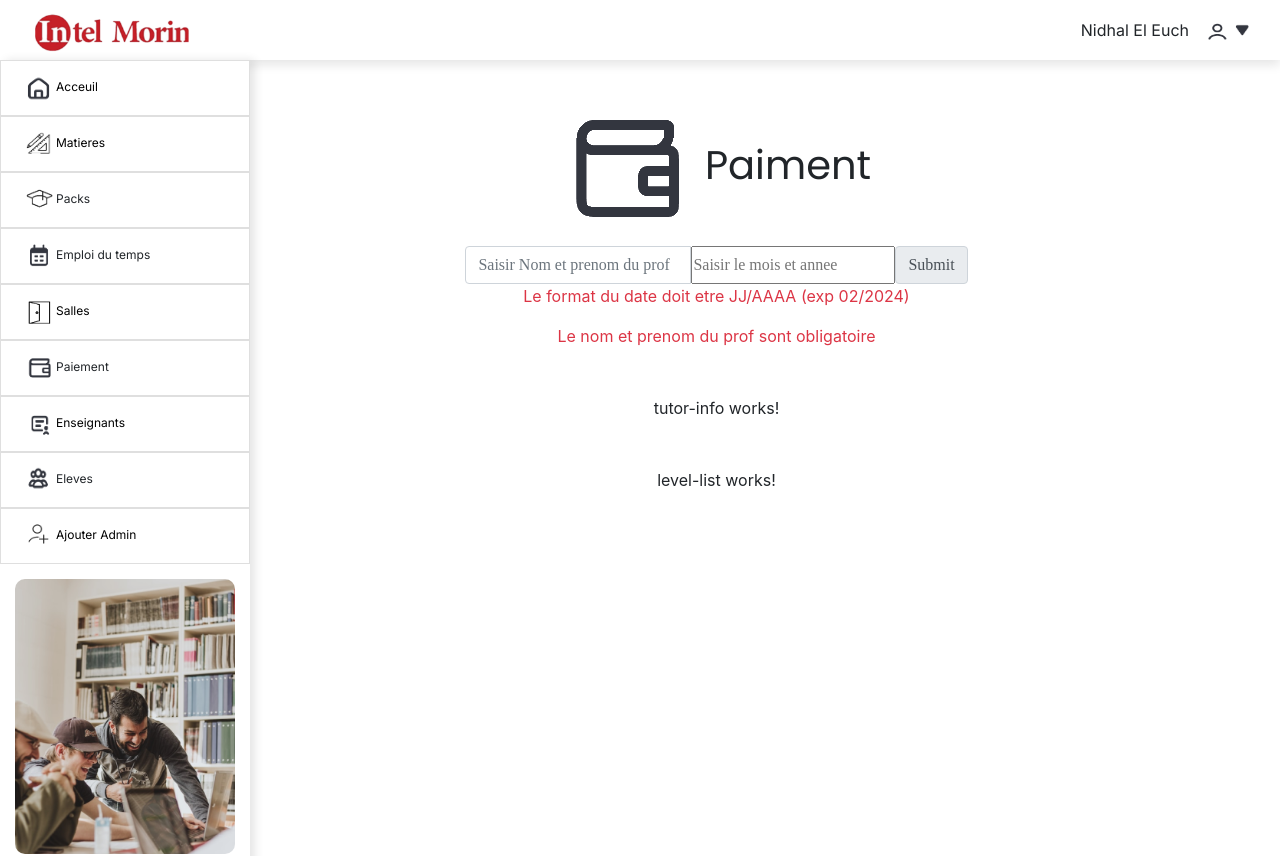
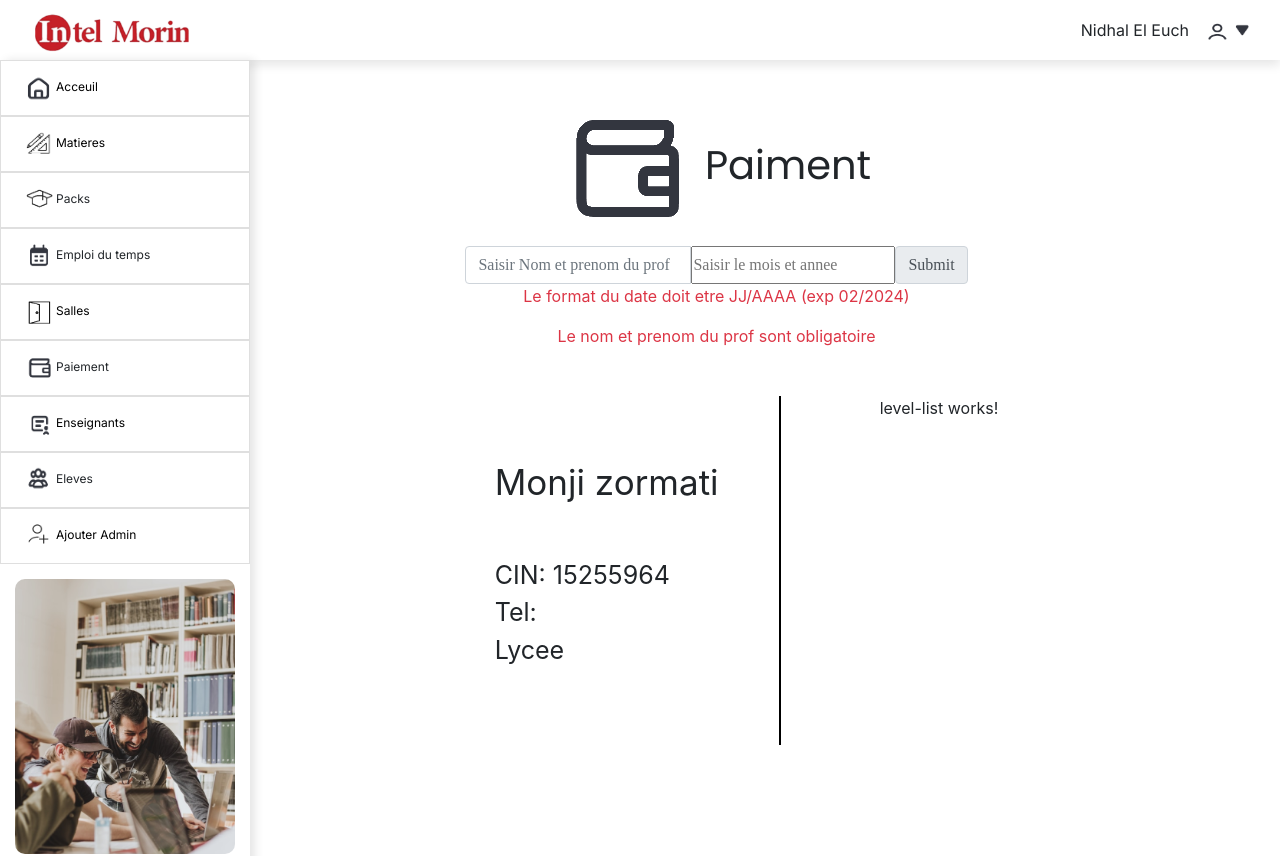
Before and after one commit to KoussayDhifi/IntelMorin, an Angular app in the folder frontend/InelMorin/: page /paiment/enseignant in a window 1280 px wide. Shown: the top 856 px of the page. Built offline with nearby package versions, Linux system fonts and the light colour scheme.

Commit message:
Add tutor info

```diff
--- a/frontend/InelMorin/src/app/tutor-payment/tutor-info/tutor-info.component.html
+++ b/frontend/InelMorin/src/app/tutor-payment/tutor-info/tutor-info.component.html
@@ -1 +1,9 @@
-<p>tutor-info works!</p>
+<div class="d-flex flex-column justify-content-between">
+<p style="font-size: 35px;" class="mb-5">{{name}} {{lname}}</p>
+<ul class="d-flex list-unstyled flex-column direction-column">
+    <li style="font-size:25px;">CIN: {{cin}}</li>
+    <li style="font-size:25px;">Tel: {{pnumber}}</li>
+    <li style="font-size:25px;">Lycee {{ lycee }}</li>
+</ul>
+
+</div>
--- a/frontend/InelMorin/src/app/tutor-payment/tutor-info/tutor-info.component.ts
+++ b/frontend/InelMorin/src/app/tutor-payment/tutor-info/tutor-info.component.ts
@@ -1,4 +1,5 @@
 import { Component } from '@angular/core';
+import { Input } from '@angular/core';
 
 @Component({
   selector: 'app-tutor-info',
@@ -6,5 +7,10 @@ import { Component } from '@angular/core';
   styleUrl: './tutor-info.component.css'
 })
 export class TutorInfoComponent {
+  @Input() cin:any | undefined;
+  @Input() name:string | undefined;
+  @Input() lname:string | undefined;
+  @Input() pnumber:string | undefined
+  @Input() lycee:string | undefined
 
 }
--- a/frontend/InelMorin/src/app/tutor-payment/tutor-payment.component.html
+++ b/frontend/InelMorin/src/app/tutor-payment/tutor-payment.component.html
@@ -12,6 +12,8 @@
         <p class="text-danger text-center" *ngIf="! isDateFormatValid(dateP)">Le format du date doit etre JJ/AAAA (exp 02/2024)</p>
         <p class="text-danger text-center" *ngIf="!profName">Le nom et prenom du prof sont obligatoire</p>
     </form>
-<app-tutor-info></app-tutor-info>
-<app-level-list></app-level-list>
+<div class="d-flex justify-content-between w-50">
+    <app-tutor-info name="Monji" lname="zormati" cin="15255964" style="border-right:2px solid black;padding: 60px;"></app-tutor-info>
+    <app-level-list></app-level-list>
 </div>
+</div>
```
